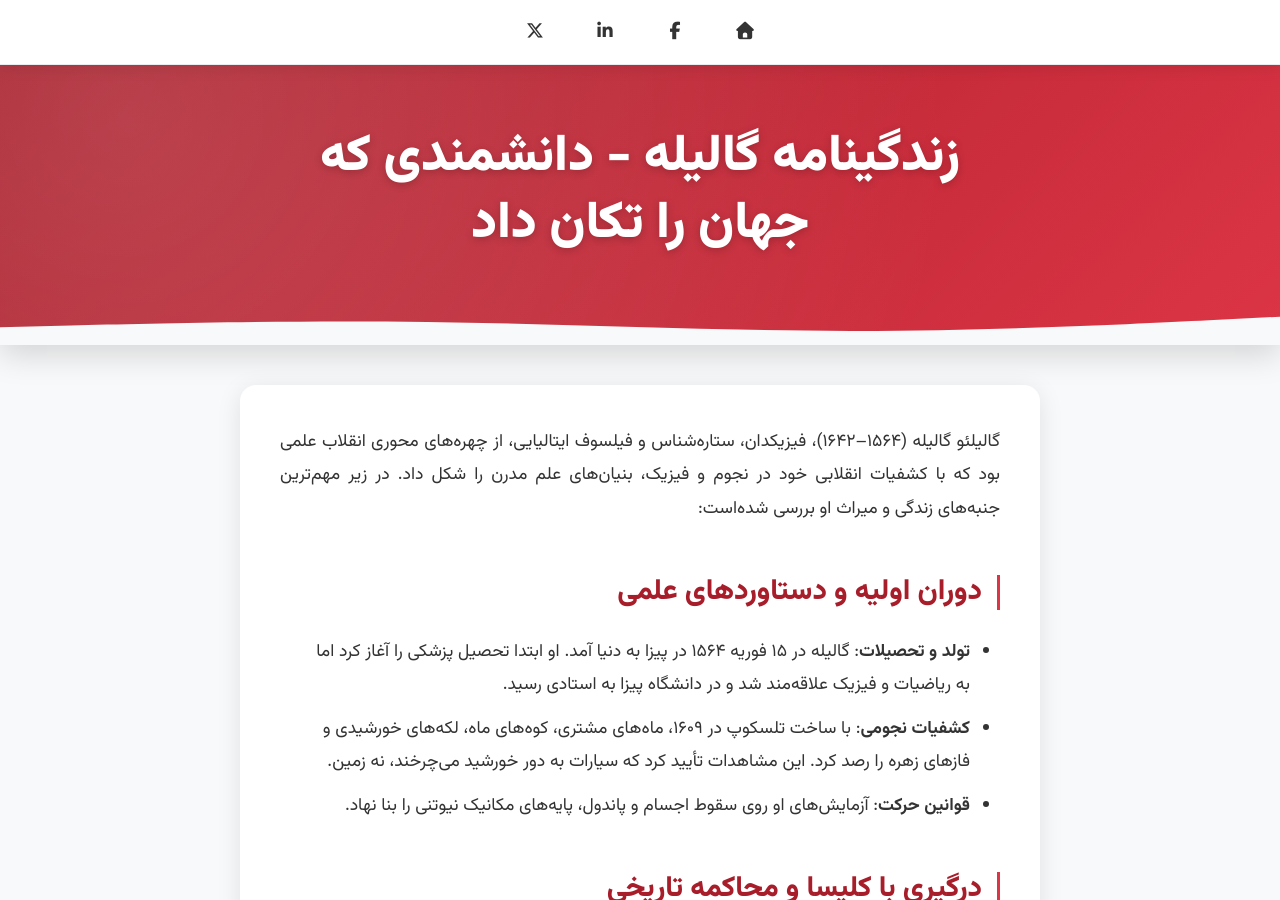
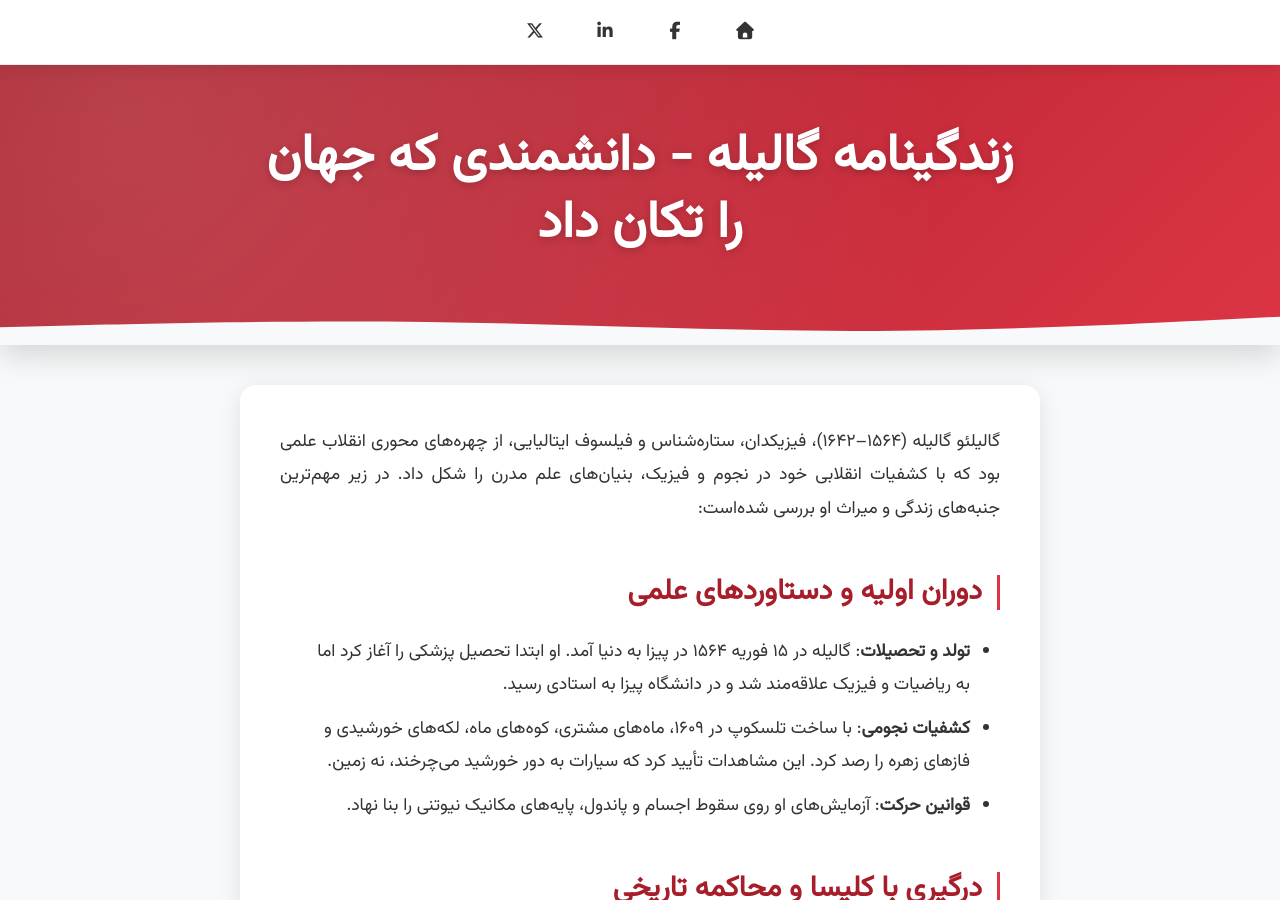
Before and after one commit to darkblog/darkblog.github.io, a Jekyll site: the page built from _posts/2025-7-5-68.md, in a window 1280 px wide and 900 px high. Built offline with Jekyll 4.4.1, drawn with Linux system fonts in a browser that asks for light colours; nearby versions of some CDN libraries.

Commit message:
Update post.html

```diff
--- a/_layouts/post.html
+++ b/_layouts/post.html
@@ -24,7 +24,6 @@
 
     <link rel="stylesheet" href="https://cdnjs.cloudflare.com/ajax/libs/bootstrap/5.3.8/css/bootstrap.min.css">
     <link rel="stylesheet" href="https://cdnjs.cloudflare.com/ajax/libs/font-awesome/7.0.1/css/all.min.css">
-    <link rel="stylesheet" href="https://fonts.googleapis.com/css2?family=Vazirmatn:wght@100..900&display=swap">
 
     <script type="application/ld+json">
     {
@@ -87,6 +86,14 @@
     </script>
 
     <style>
+        @font-face {
+            font-family: 'Vazirmatn';
+            src: url('/biography/Vazirmatn.woff2') format('woff2');
+            font-weight: 400;
+            font-style: normal;
+            font-display: swap;
+        }
+
         :root {
             --primary-color: #dc3545;
             --primary-dark: #a71d2a;
```
